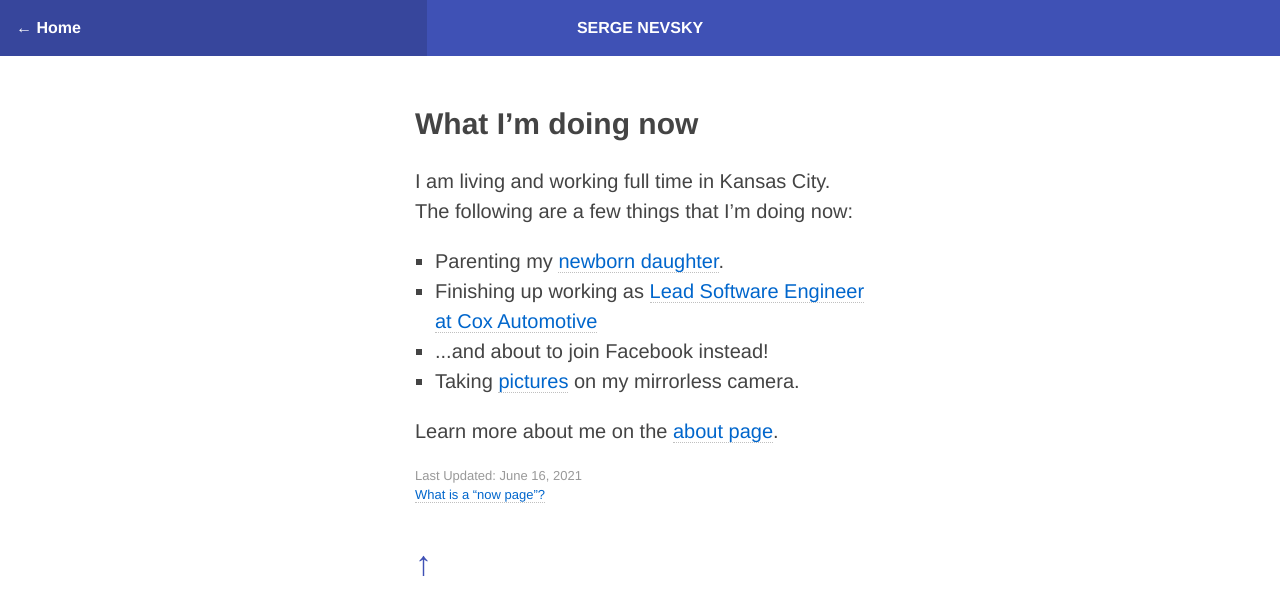
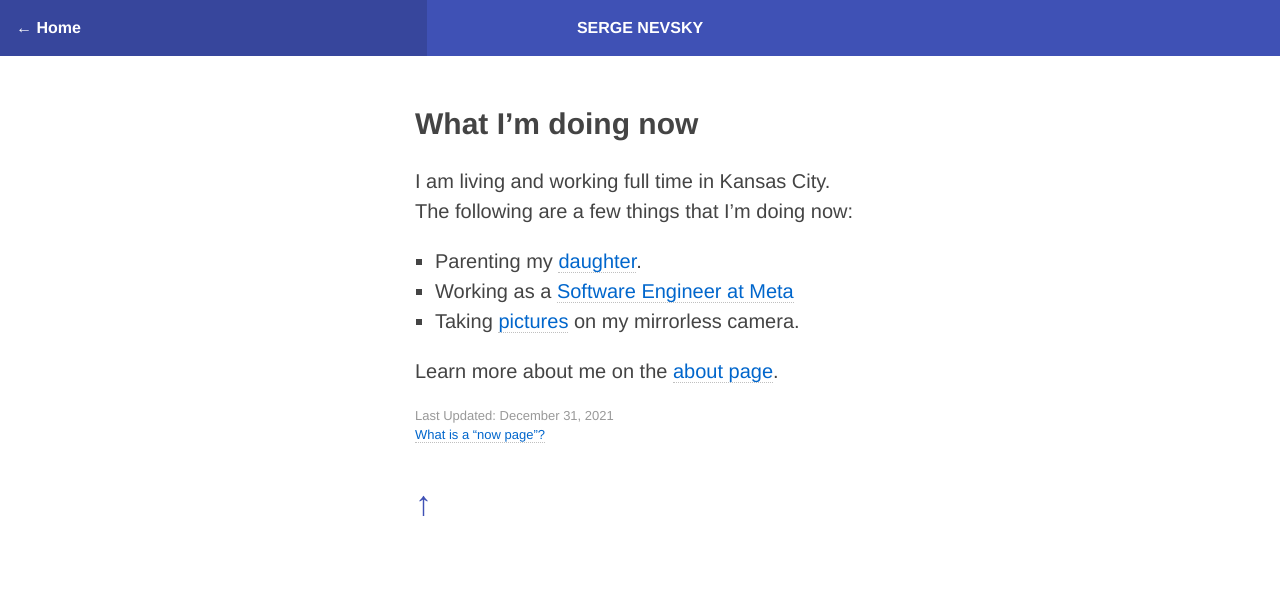
Before and after one commit to Dejital/dejital.github.com, a Jekyll site: the page built from now.html, in a window 1280 px wide. Shown: the top 615 px of the page. Built offline with Jekyll 4.4.1, drawn with Linux system fonts in a browser that asks for light colours.

Commit message:
update now

```diff
--- a/now.html
+++ b/now.html
@@ -12,15 +12,14 @@ permalink: '/now/'
     few things that I’m doing now:</p>
 
 <ul>
-    <li>Parenting my <a href="https://snevsky.com/blog/maya">newborn daughter</a>.</li>
-    <li>Finishing up working as <a href="http://linkedin.snevsky.com">Lead Software Engineer at Cox Automotive</a></li>
-    <li>...and about to join Facebook instead!</li>
+    <li>Parenting my <a href="https://snevsky.com/blog/maya">daughter</a>.</li>
+    <li>Working as a <a href="http://linkedin.snevsky.com">Software Engineer at Meta</a></li>
     <li>Taking <a href="/photography/">pictures</a> on my mirrorless camera.</li>
 </ul>
 
 <p>Learn more about me on the <a href="/about/">about page</a>.</p>
 
 <p id="meta">
-    Last Updated: June 16, 2021 <br />
+    Last Updated: December 31, 2021 <br />
     <a href="http://nownownow.com/about#what">What is a “now page”?</a>
 </p>
```
